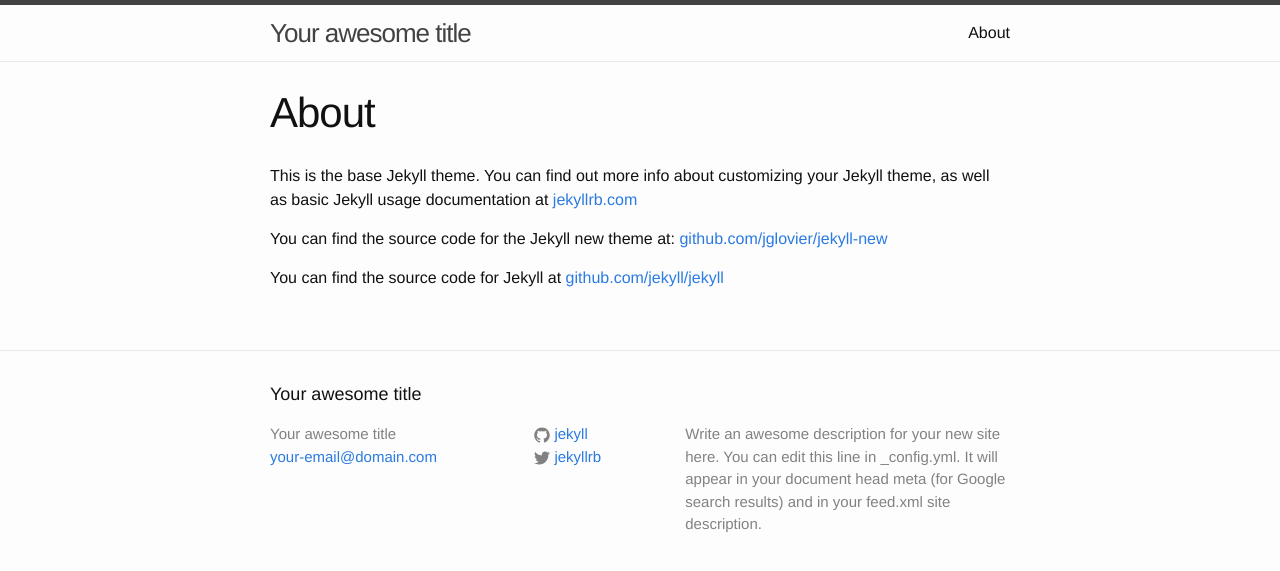
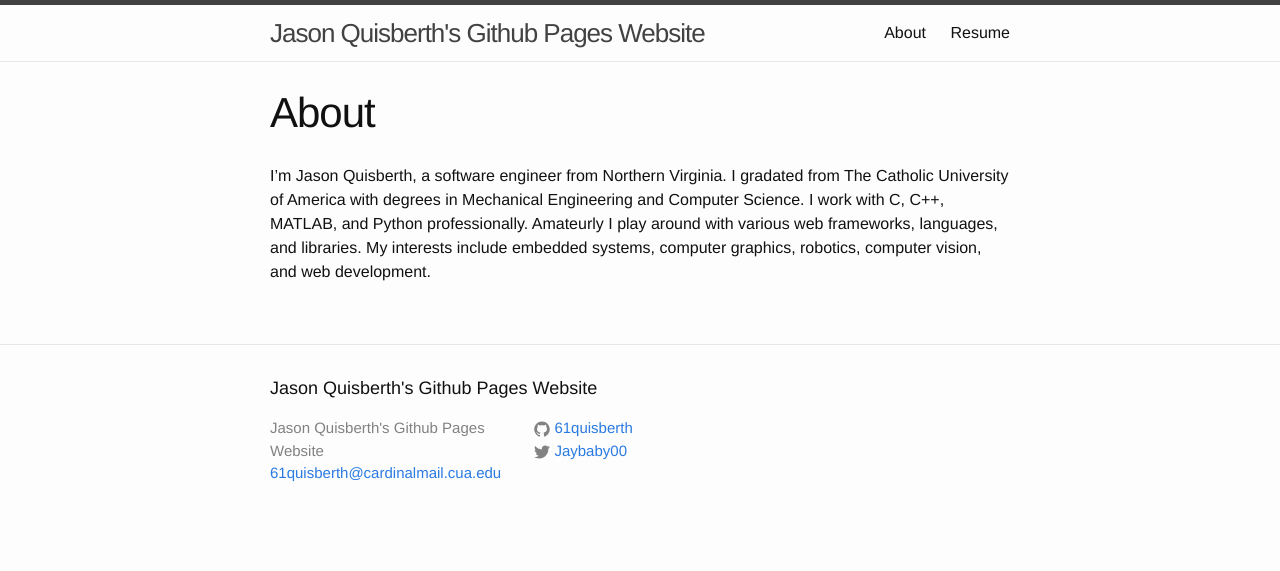
Before and after one commit to 61quisberth/61quisberth.github.io_orig, a Jekyll site: the page built from about.md, in a window 1280 px wide. Shown: the top 571 px of the page. Built offline with Jekyll 4.4.1, drawn with Linux system fonts in a browser that asks for light colours.

Commit message:
Added first blog post, about, and resume

```diff
--- a/_config.yml
+++ b/_config.yml
@@ -1,14 +1,19 @@
 # Site settings
-title: Your awesome title
-email: your-email@domain.com
+title: Jason Quisberth's Github Pages Website
+email: 61quisberth@cardinalmail.cua.edu
 description: > # this means to ignore newlines until "baseurl:"
-  Write an awesome description for your new site here. You can edit this
-  line in _config.yml. It will appear in your document head meta (for
-  Google search results) and in your feed.xml site description.
+  I'm Jason Quisberth, a software engineer from Northern Virginia. I gradated from The
+  Catholic University of America with degrees in Mechanical Engineering and Computer
+  Science. I work with C, C++, MATLAB, and Python professionally. Amateurly I play
+  around with various web frameworks, languages, and libraries. My interests include
+  embedded systems, computer graphics, robotics, computer vision, and web development.
 baseurl: "" # the subpath of your site, e.g. /blog/
-url: "http://yourdomain.com" # the base hostname & protocol for your site
-twitter_username: jekyllrb
-github_username:  jekyll
+url: "http://61quisberth.github.io" # the base hostname & protocol for your site
+twitter_username: Jaybaby00
+github_username: 61quisberth
+
+# Footer Info
+footer_title: Jason Quisberth's Github Pages Website
 
 # Build settings
 markdown: kramdown
--- a/_includes/footer.html
+++ b/_includes/footer.html
@@ -2,7 +2,7 @@
 
   <div class="wrapper">
 
-    <h2 class="footer-heading">{{ site.title }}</h2>
+    <h2 class="footer-heading">{{ site.footer_title }}</h2>
 
     <div class="footer-col-wrapper">
       <div class="footer-col  footer-col-1">
@@ -46,7 +46,7 @@
       </div>
 
       <div class="footer-col  footer-col-3">
-        <p class="text">{{ site.description }}</p>
+        <!--p class="text">{{ site.description }}</p-->
       </div>
     </div>
 
--- a/about.md
+++ b/about.md
@@ -4,8 +4,8 @@ title: About
 permalink: /about/
 ---
 
-This is the base Jekyll theme. You can find out more info about customizing your Jekyll theme, as well as basic Jekyll usage documentation at [jekyllrb.com](http://jekyllrb.com/)
-
-You can find the source code for the Jekyll new theme at: [github.com/jglovier/jekyll-new](https://github.com/jglovier/jekyll-new)
-
-You can find the source code for Jekyll at [github.com/jekyll/jekyll](https://github.com/jekyll/jekyll)
+I'm Jason Quisberth, a software engineer from Northern Virginia. I gradated from The
+  Catholic University of America with degrees in Mechanical Engineering and Computer
+  Science. I work with C, C++, MATLAB, and Python professionally. Amateurly I play
+  around with various web frameworks, languages, and libraries. My interests include
+  embedded systems, computer graphics, robotics, computer vision, and web development.
--- a/index.html
+++ b/index.html
@@ -18,6 +18,4 @@ layout: default
     {% endfor %}
   </ul>
 
-  <p class="rss-subscribe">subscribe <a href="{{ "/feed.xml" | prepend: site.baseurl }}">via RSS</a></p>
-
 </div>
```
Also changed, not shown: _posts/2015-07-18-my-first-human-post.markdown (added, +16 -0 lines), resume.md (added, +9 -0 lines), README.md, 2 other files.
